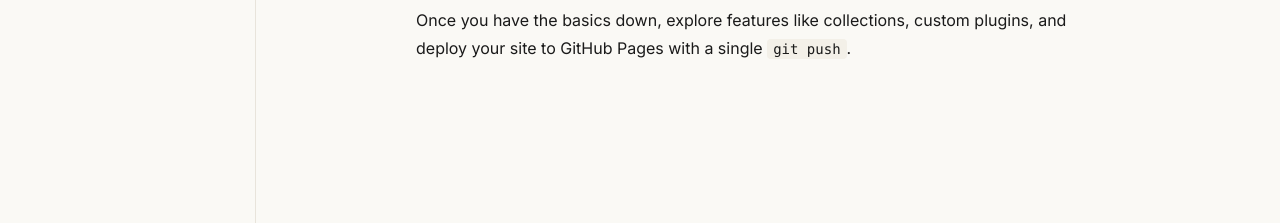
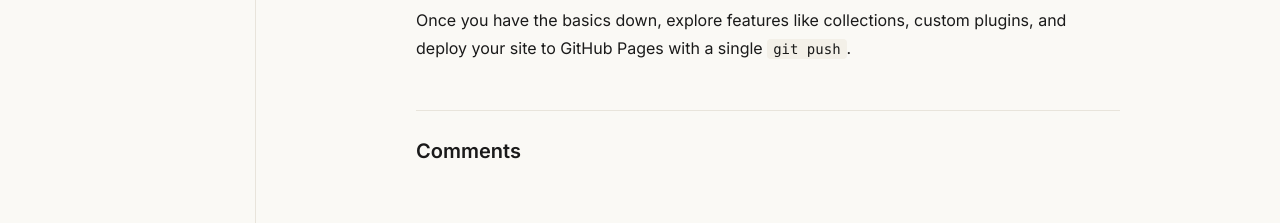
Before and after one commit to ryqdev/ryqdev.github.io, a Jekyll site: the page built from _posts/2026-03-10-getting-started-with-jekyll.md, in a window 1280 px wide and 1400 px high, scrolled down 329 px. Shown: the part 1177-1400 px from the top of the window. Built offline with Jekyll 4.4.1, drawn with Linux system fonts in a browser that asks for light colours; comment, search, counter and statistics services are not loaded; before the commit the page ends 1624 px from its top, so only the background shows below that.

Commit message:
Show giscus comments on every post
Wire the giscus include into the post layout under a "Comments" heading,
with data-mapping="pathname" giving each post its own discussion thread.
Posts can opt out by setting `comments: false` in front matter.

Co-Authored-By: Claude Opus 4.7 (1M context) <noreply@anthropic.com>

```diff
--- a/_includes/giscus.html
+++ b/_includes/giscus.html
@@ -1,6 +1,10 @@
 {% assign g = site.giscus %}
+{% if page.comments == false %}
+  {% assign giscus_skip = true %}
+{% endif %}
 <div class="giscus-container">
-  {% if g.enabled and g.repo_id != "" and g.category_id != "" %}
+  {% if giscus_skip %}
+  {% elsif g.enabled and g.repo_id != "" and g.category_id != "" %}
     <div
       id="giscus-mount"
       data-repo="{{ g.repo }}"
--- a/_layouts/post.html
+++ b/_layouts/post.html
@@ -25,4 +25,11 @@ layout: default
   <div class="prose">
     {{ content }}
   </div>
+
+  {% unless page.comments == false %}
+    <section class="post-comments">
+      <h2 class="post-comments__title">Comments</h2>
+      {% include giscus.html %}
+    </section>
+  {% endunless %}
 </article>
--- a/assets/css/main.scss
+++ b/assets/css/main.scss
@@ -561,8 +561,21 @@ a {
 
 /* ---------- Guestbook (giscus) ---------- */
 
+.post-comments {
+  margin-top: 3rem;
+  padding-top: 1.5rem;
+  border-top: 1px solid var(--color-border);
+}
+
+.post-comments__title {
+  margin: 0 0 0.5rem;
+  font-size: 1.25rem;
+  font-weight: 600;
+  color: var(--color-text);
+}
+
 .giscus-container {
-  margin-top: 2rem;
+  margin-top: 1rem;
 }
 
 .giscus,
```
